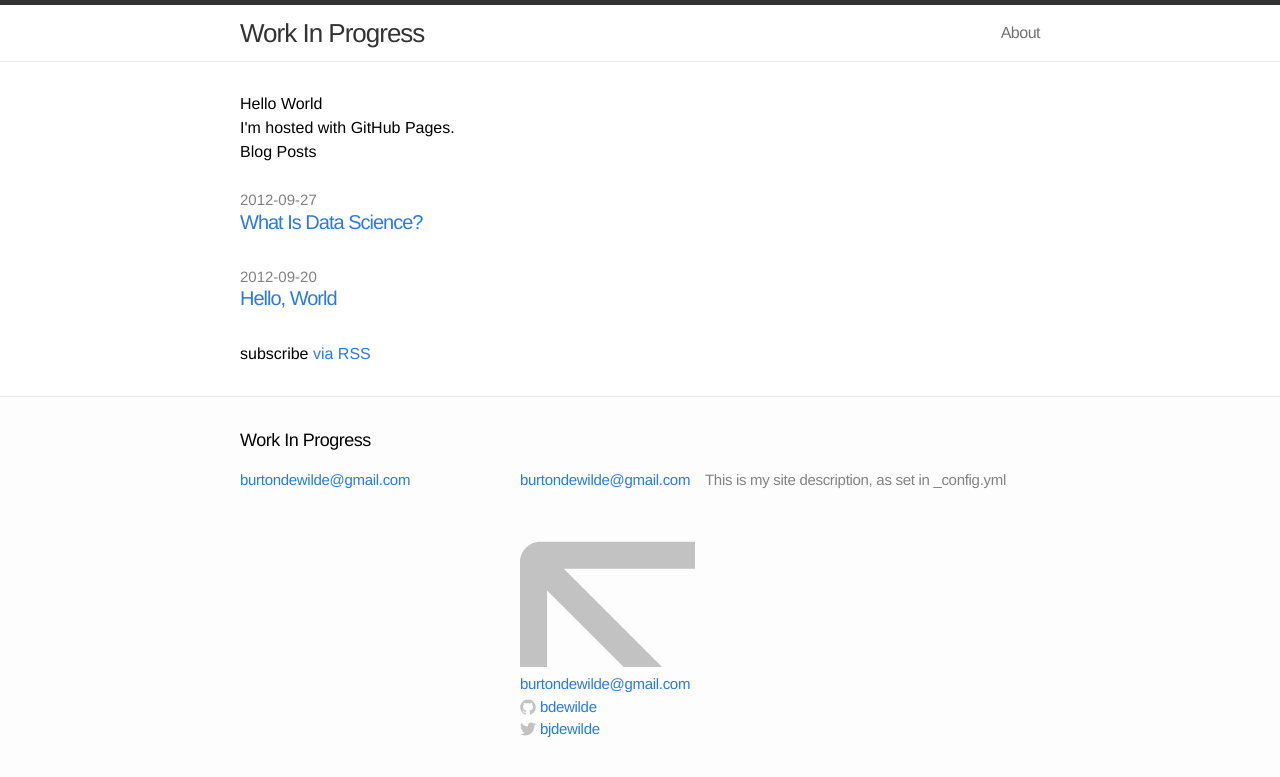
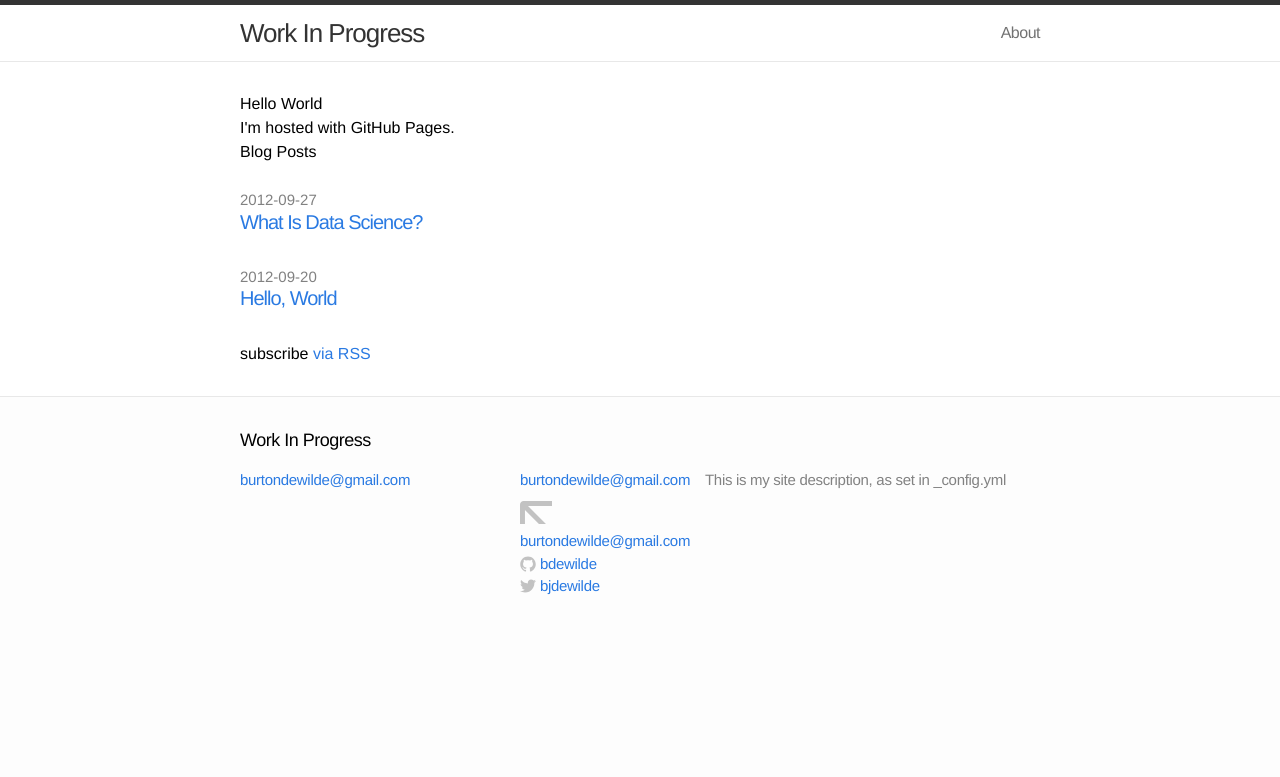
Before and after one commit to bdewilde/bdewilde.github.io, a Jekyll site: the page built from index.html, in a window 1280 px wide. Shown: the top 777 px of the page. Built offline with Jekyll 4.4.1, drawn with Linux system fonts in a browser that asks for light colours.

Commit message:
try try again

```diff
--- a/_includes/footer.html
+++ b/_includes/footer.html
@@ -18,7 +18,7 @@
           <a href="mailto:{{ site.email }}">{{ site.email }}
             <span class="icon email">
               <svg version="1.1" class="email-icon-svg" xmlns="http://www.w3.org/2000/svg" xmlns:xlink="http://www.w3.org/1999/xlink" x="0px" y="0px"
-                 viewBox="0 0 16 16" enable-background="new 0 0 16 16" xml:space="preserve" style="position:relative">
+                 viewBox="0 0 16 16" enable-background="new 0 0 16 16" xml:space="preserve" style="position:relative; width:32px">
                 <path fill-rule="evenodd" clip-rule="evenodd" fill="#C2C2C2" d="M30.143,4.542H1.857C0.834,4.542,0,5.375,0,6.399v19.201c0,1.024,0.834,1.858,1.857,1.858h28.285
                 c1.023,0,1.857-0.833,1.857-1.858V6.399C32,5.375,31.166,4.542,30.143,4.542z M29.522,23.992l-9.114-5.883l9.114-9.114V23.992z
                 M14.687,21.205c0.362,0.362,0.837,0.542,1.313,0.542c0.476,0,0.951-0.181,1.314-0.543l2.198-2.199l9.259,5.977H3.205l9.279-5.979
```
